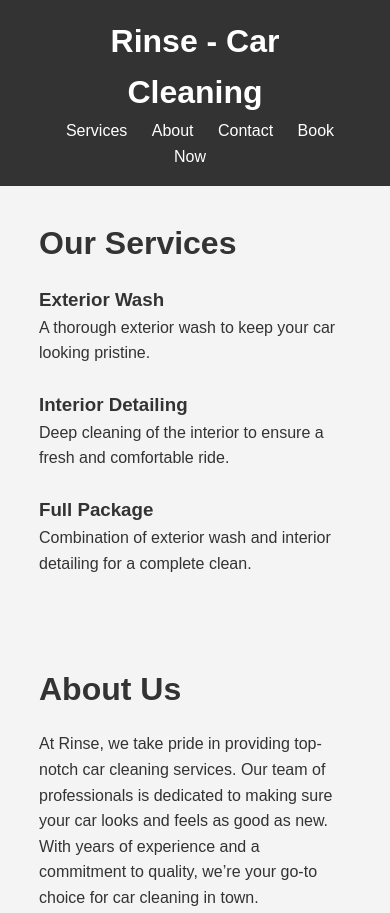
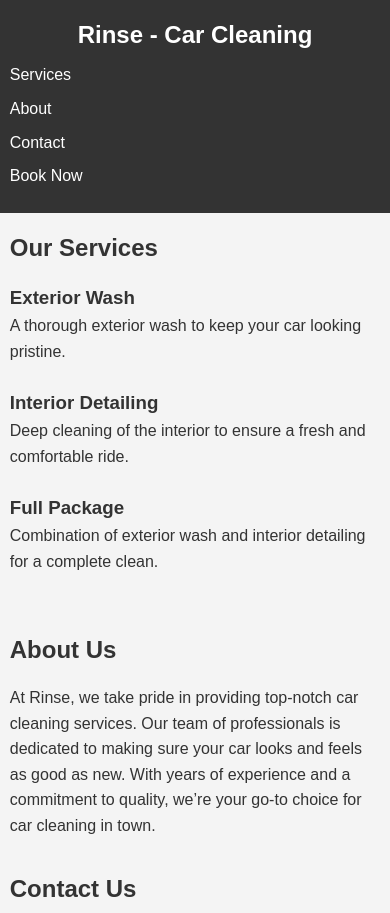
Before and after one commit to Childabeast/RinseSD, a plain HTML site: page index.html in a window 390 px wide. Shown: the top 913 px of the page. Drawn offline with Linux system fonts and the light colour scheme.

Commit message:
Update styles.css

```diff
--- a/styles.css
+++ b/styles.css
@@ -1,3 +1,6 @@
+/* Import Google Font */
+@import url('https://fonts.googleapis.com/css2?family=Roboto:wght@400;700&display=swap');
+
 /* Basic reset */
 * {
     margin: 0;
@@ -26,6 +29,7 @@ header h1 {
 nav ul {
     list-style: none;
     padding: 0;
+    text-align: center;
 }
 
 nav ul li {
@@ -70,3 +74,41 @@ footer {
 footer p {
     margin: 0;
 }
+
+/* Responsive styles */
+@media (max-width: 768px) {
+    .container {
+        width: 90%;
+    }
+
+    nav ul li {
+        display: block;
+        margin: 0.5rem 0;
+    }
+
+    nav ul {
+        text-align: left;
+    }
+}
+
+@media (max-width: 480px) {
+    header h1 {
+        font-size: 1.5rem;
+    }
+
+    h2 {
+        font-size: 1.5rem;
+    }
+
+    nav ul li {
+        margin: 0.5rem 0;
+    }
+
+    .container {
+        width: 95%;
+    }
+
+    section {
+        padding: 1rem 0;
+    }
+}
```
